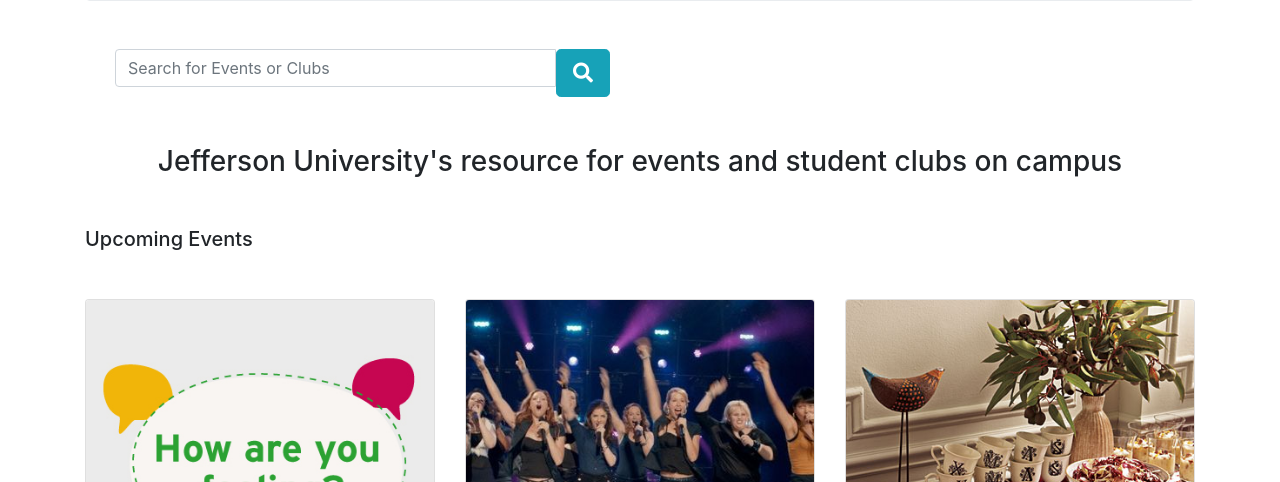
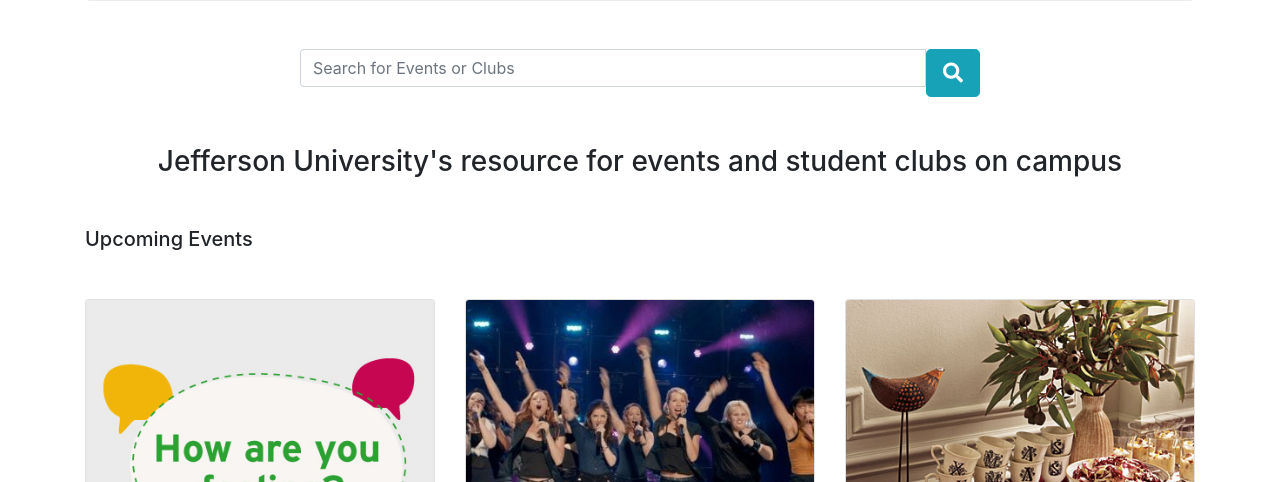
Before and after one commit to jadew94/Jefferson-Club-Website-Final-Project, a plain HTML site: page index.html in a window 1280 px wide. Shown: the part 318-800 px from the top of the page. Drawn offline with nearby package versions, Linux system fonts and the light colour scheme; files that its build step writes are made by us from their sources.

Commit message:
Responsive design - search bar always centered

```diff
--- a/index.html
+++ b/index.html
@@ -46,8 +46,8 @@
       </div>
     </div> <!-- End of Hero Image -->
     <div class="container"> <!-- Search Bar-->
-    	<div class="row">
-        <div class="col-md-6">
+    	<div class="row justify-content-center">
+        <div class="col-md-8">
           <div id="custom-search-input">
             <div class="input-group col-md-12">
               <input type="text" class="form-control input-lg" placeholder="Search for Events or Clubs" />
```
